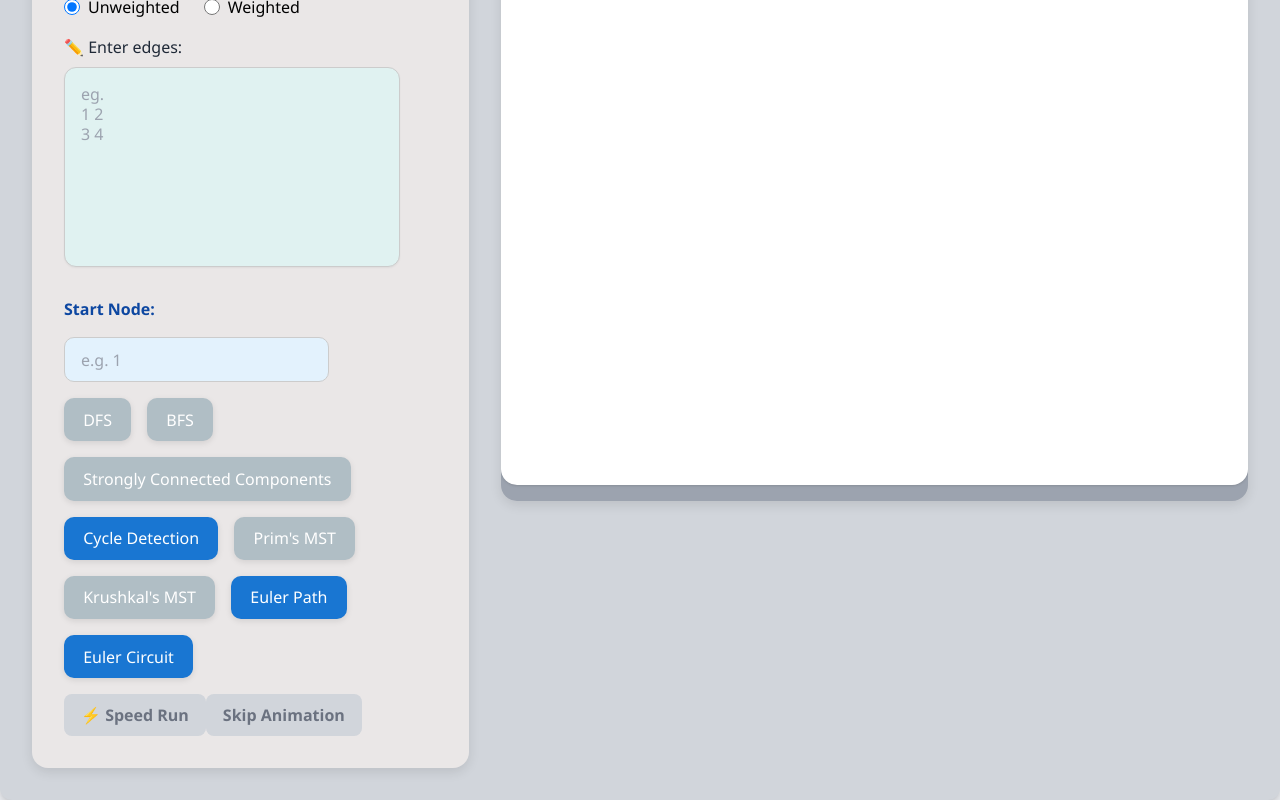
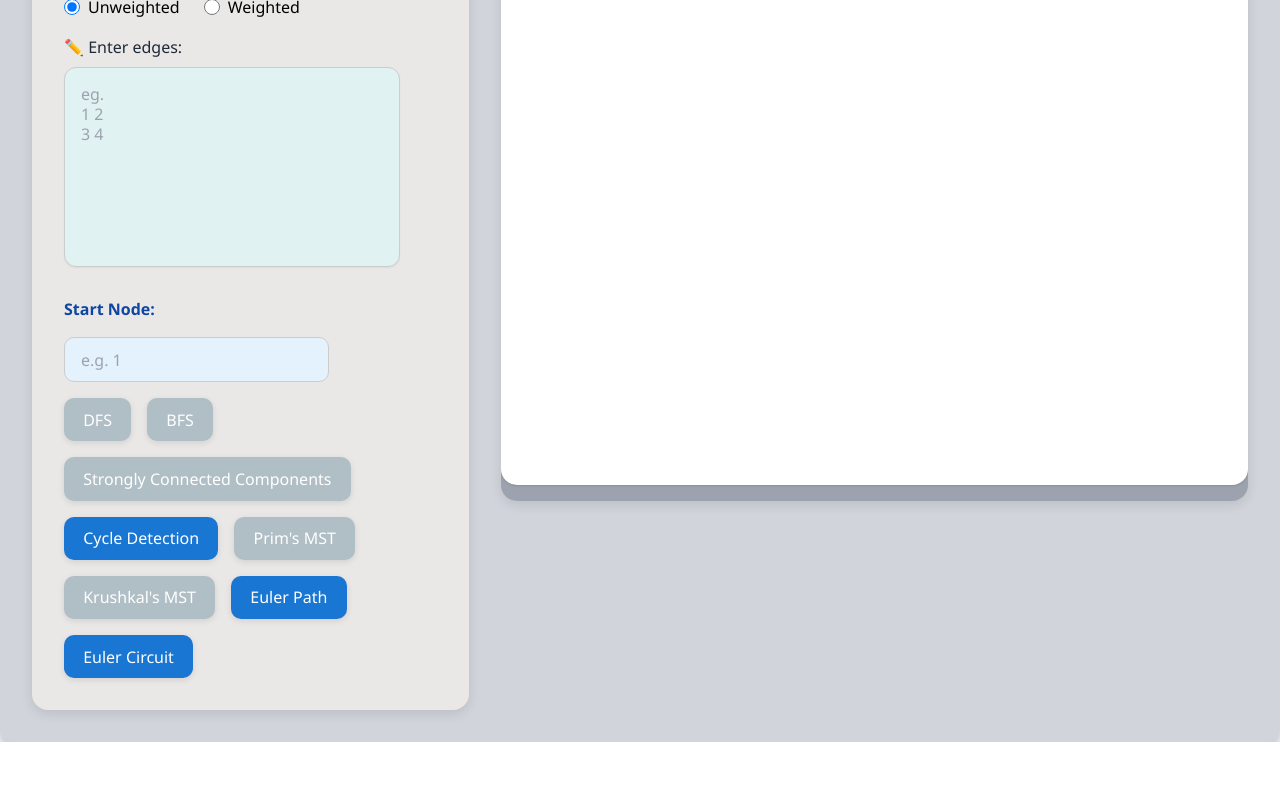
Before and after one commit to niravpokiya/Network-graph-visualizer, a React (Vite) app: page / in a window 1280 px wide. Shown: the part 347-1147 px from the top of the page. After the commit the page ends 1089 px from the top, so only its background shows below. Built offline with nearby package versions, Linux system fonts and the light colour scheme.

Commit message:
Changes commited

```diff
--- a/src/components/Input.jsx
+++ b/src/components/Input.jsx
@@ -293,7 +293,7 @@ function Input({
 
       {/* Speed Run Button */}
       <button
-        disabled={!isRunning}
+        hidden={!isRunning}
         onClick={() => (speedrunRef.current = "fast")}
         className={`mt-4 px-4 py-2 rounded-lg font-semibold  transition ${
           isRunning
@@ -304,7 +304,7 @@ function Input({
          ⚡ Speed Run
       </button>
       <button
-        disabled={!isRunning}
+        hidden={!isRunning}
         onClick={() => (speedrunRef.current = "skip")}
         className={`mt-4 px-4 py-2 rounded-lg font-semibold transition ${
           isRunning
```
